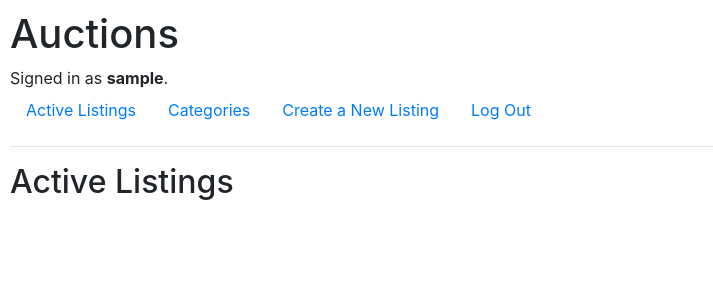
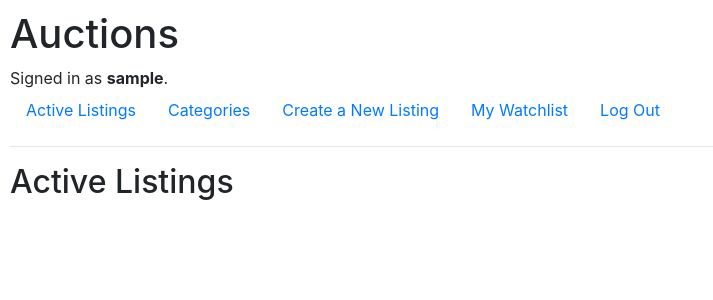
Before and after one commit to T-Dogg-PO/cs50_commerce_project, a Django app: page / in a window 1280 px wide. Shown: the top 300 px of the page, without its empty margins (0-713 px from the left). Run offline with Django 3.2, Linux system fonts and the light colour scheme; the visitor is signed in with stand-in values (Sample User, id 1); data that the repository does not hold is empty; some libraries are stand-ins or nearby versions.

Commit message:
Added watchlist functionality

```diff
--- a/auctions/models.py
+++ b/auctions/models.py
@@ -57,7 +57,10 @@ class Comment(models.Model):
         return '%s - %s' % (self.listing.name, self.commentor)
 
 
-# # Implement model for each user's watchlist
-# class Watchlist(models.Model):
-#     user = User.get_username()  # Get the name of the user who's Watchlist we are going to
-#     listings = models.ForeignKey(AuctionListing, on_delete=models.CASCADE, related_name="listing")
+# Implement model for each user's watchlist
+class Watchlist(models.Model):
+    user = models.ForeignKey(settings.AUTH_USER_MODEL, on_delete=models.CASCADE, default=1) # Get the name of the user who has this watchlist
+    listing = models.ForeignKey(AuctionListing, on_delete=models.CASCADE, default=1) # Get each listing which is added to the watchlist
+
+    def __str__(self):
+        return f"{self.user}'s watchlist"
--- a/auctions/templates/auctions/layout.html
+++ b/auctions/templates/auctions/layout.html
@@ -28,6 +28,9 @@
                     <a class="nav-link" href="{% url 'create' %}">Create a New Listing</a>
                 </li>
                 <li class="nav-item">
+                    <a class="nav-link" href="{% url 'watchlist' %}">My Watchlist</a>
+                </li>
+                <li class="nav-item">
                     <a class="nav-link" href="{% url 'logout' %}">Log Out</a>
                 </li>
             {% else %}
--- a/auctions/urls.py
+++ b/auctions/urls.py
@@ -12,5 +12,8 @@ urlpatterns = [
     path("new_bid/<int:listing_id>", views.new_bid, name="new_bid"),
     path("new_comment/<int:listing_id>", views.new_comment, name="new_comment"),
     path("categories", views.categories, name="categories"),
-    path("category/<str:cat>", views.category, name="category")
+    path("category/<str:cat>", views.category, name="category"),
+    path("watchlist", views.watchlist, name="watchlist"),
+    path("watchlist_add/<int:listing_id>", views.watchlist_add, name="watchlist_add"),
+    path("watchlist_remove/<int:listing_id>", views.watchlist_remove, name="watchlist_remove")
 ]
--- a/auctions/views.py
+++ b/auctions/views.py
@@ -7,7 +7,7 @@ from django.urls import reverse
 from django import forms
 from django.db.models.fields import BLANK_CHOICE_DASH
 
-from .models import User, AuctionListing, Category, Bid, Comment
+from .models import User, AuctionListing, Category, Bid, Comment, Watchlist
 
 # Create our category choices variable based on the categories that get created in the Admin view
 category_choices = Category.objects.all().values_list('category_name', 'category_name')
@@ -86,10 +86,19 @@ def create(request):
 def listing(request, listing_id):
     current_listing = AuctionListing.objects.get(id=listing_id)
 
+    if Watchlist.objects.filter(user=request.user, listing=listing_id).exists():
+        return render(request, "auctions/listing.html", {
+            "listing": current_listing,
+            "place_bid": Bid_Form(),
+            "new_comment": Comment_Form(),
+            "watchlist": True
+        })
+
     return render(request, "auctions/listing.html", {
         "listing": current_listing,
         "place_bid": Bid_Form(),
-        "new_comment": Comment_Form()
+        "new_comment": Comment_Form(),
+        "watchlist": False
     })
 
 
@@ -170,6 +179,42 @@ def category(request, cat):
     })
 
 
+# Method for viewing a users watchlist
+@login_required
+def watchlist(request):
+    if Watchlist.objects.filter(user=request.user).exists():
+        return render(request, "auctions/watchlist.html", {
+            "watchlist": Watchlist.objects.filter(user=request.user)
+        })
+
+    return render(request, "auctions/watchlist.html", {
+        "watchlist": None
+    })
+
+# Method for adding a listing to a users watchlist
+@login_required
+def watchlist_add(request, listing_id):
+    current_listing = AuctionListing.objects.get(id=listing_id)
+
+    watchlist_item = Watchlist()
+    watchlist_item.user = request.user
+    watchlist_item.listing = current_listing
+    watchlist_item.save()
+    #watchlist_item.listing.add(current_listing)
+
+    return listing(request, listing_id)
+
+
+# Method for removing a listing from a users watchlist
+@login_required
+def watchlist_remove(request, listing_id):
+    current_listing = AuctionListing.objects.get(id=listing_id)
+
+    watchlist_item = Watchlist.objects.get(listing=current_listing)
+    watchlist_item.delete()
+    return listing(request, listing_id)
+
+
 def login_view(request):
     if request.method == "POST":
 
```
Also changed, not shown: auctions/templates/auctions/listing.html (+13 -0 lines), auctions/templates/auctions/watchlist.html (added, +20 -0 lines), auctions/migrations/0014_watchlist.py (added), auctions/migrations/0015_auto_20201030_1648.py (added), auctions/migrations/0016_auto_20201030_1657.py (added).
